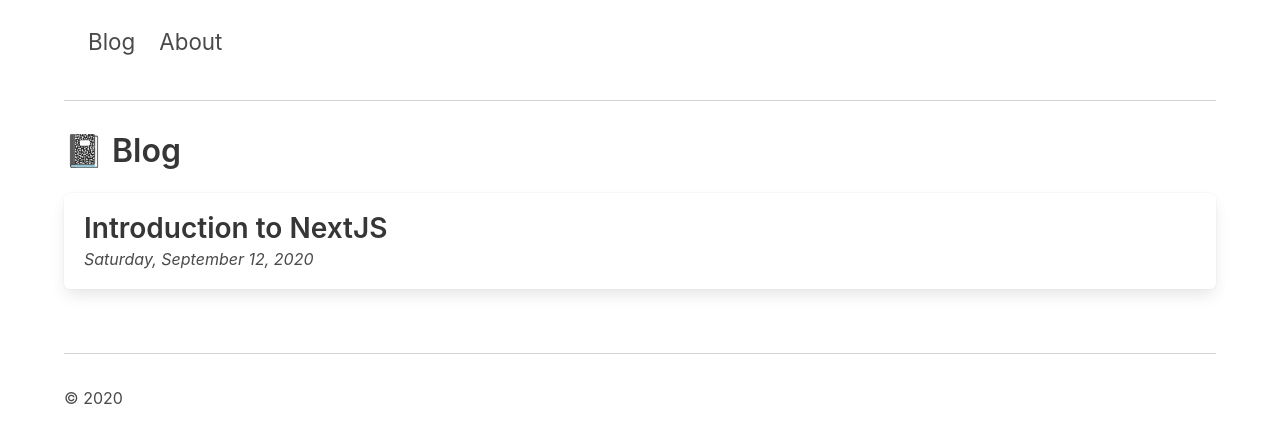
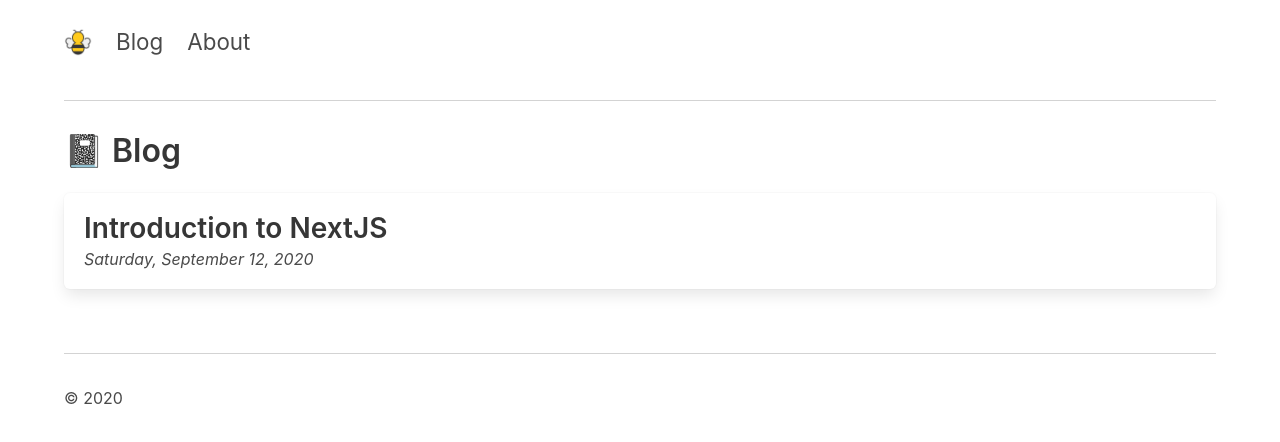
Before and after one commit to pfingstr/blog, a Next.js app: page /blog in a window 1280 px wide. Shown: the top 442 px of the page. Built offline with nearby package versions, Linux system fonts and the light colour scheme.

Commit message:
minor fix to navbar

```diff
--- a/src/components/Layout.js
+++ b/src/components/Layout.js
@@ -6,7 +6,7 @@ export default function Layout({ title = 'Blog', children = [] }) {
     <div className="container">
       <Head>
         <title>{title}</title>
-        <link rel="icon" href="favicon.ico" type="image/x-icon" />
+        <link rel="icon" href="/favicon.ico" type="image/x-icon"/>
       </Head>
 
       <Navbar />
--- a/src/components/Navbar.js
+++ b/src/components/Navbar.js
@@ -1,12 +1,15 @@
 import Link from 'next/link'
+import Image from 'next/image'
+import posts from '../../public/data/posts.json'
 
-export default function Navbar() {
+export default function Navbar({ posts = [] }) {
   return (
     <nav className="navbar main-navbar" role="navigation" aria-label="main navigation">
       <div className="navbar-brand">
+
         <Link href="/">
           <a className="navbar-item">
-          <link href="/favicon.ico" className="navbar-logo" />
+          <img src="/logo.png" alt="" />
           </a>
         </Link>
       </div>
@@ -28,3 +31,11 @@ export default function Navbar() {
     </nav>
   )
 }
+
+export async function getStaticProps() {
+  return {
+    props: {
+      posts
+    }
+  }
+}
```
Also changed, not shown: public/logo.png (added), 1 other file (tests, documents, lock files or other folders).
